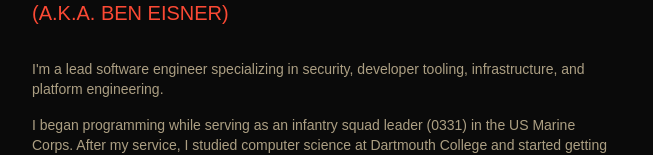
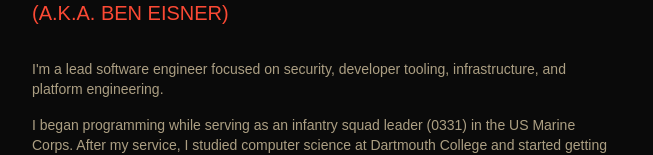
Before and after one commit to backuardo/website, a Next.js app: page / in a window 1280 px wide. Shown: the part 322-477 px from the top of the page, without its empty margins (320-973 px from the left). Built offline with nearby package versions, Linux system fonts and the light colour scheme; a web font is replaced by a local one.

Commit message:
copy updates

```diff
--- a/app/page.tsx
+++ b/app/page.tsx
@@ -25,8 +25,8 @@ export default function Page() {
         </h2>
       </div>
       <p className="mb-4 text-sm">
-        I'm a lead software engineer specializing in security, developer
-        tooling, infrastructure, and platform engineering.
+        I'm a lead software engineer focused on security, developer tooling,
+        infrastructure, and platform engineering.
       </p>
       <p className="mb-4 text-sm">
         I began programming while serving as an infantry squad leader (0331) in
```
